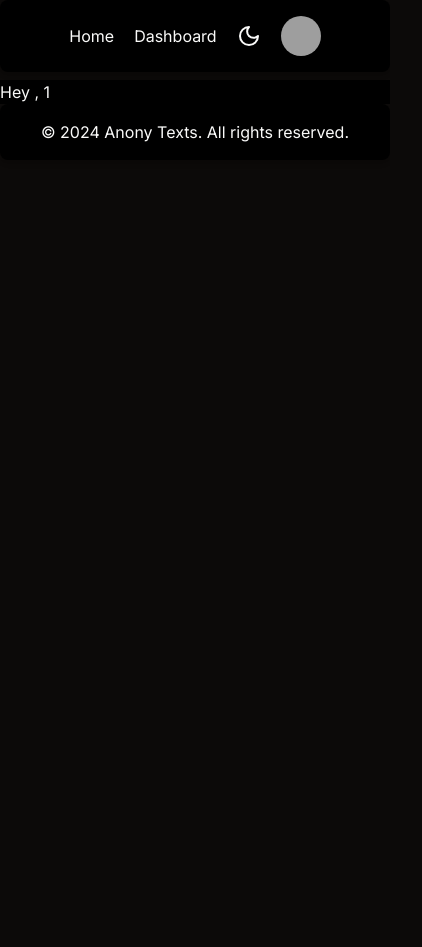
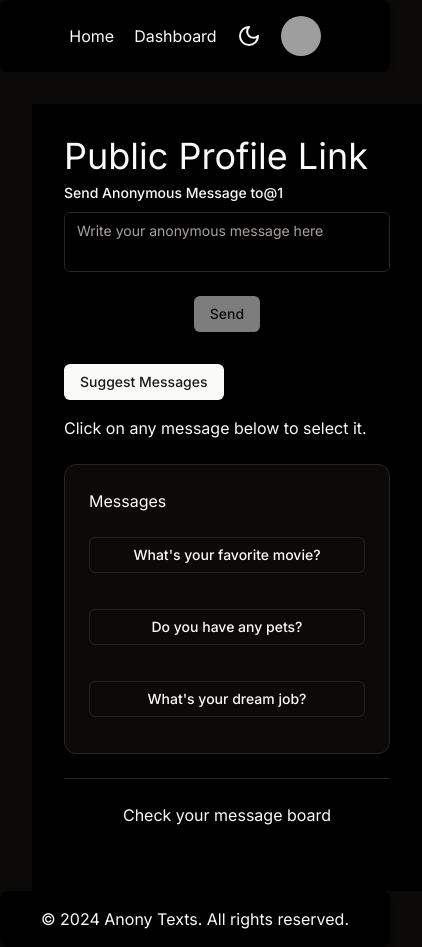
Before and after one commit to sumitcoder01/anony-texts, a Next.js app: page /u/1 in a window 390 px wide. Shown: the whole page, 422 px wide, since content can reach past the window. Before the commit the page ends 844 px from the top, so only its background shows below. Built offline with nearby package versions, Linux system fonts and the light colour scheme; grey boxes are pictures that could not be loaded.

Commit message:
feat : Anonymous Message feature added

```diff
--- a/src/app/(app)/u/[username]/page.tsx
+++ b/src/app/(app)/u/[username]/page.tsx
@@ -1,15 +1,131 @@
+"use client"
+import { messageSchema } from "@/schemas/messageSchema";
+import { zodResolver } from "@hookform/resolvers/zod";
+import { useState } from "react";
+import { useForm } from "react-hook-form";
+import * as z from 'zod';
+import axios, { AxiosError } from 'axios';
+import { APIResponse } from "@/types/ApiResponse";
+import { useToast } from "@/components/ui/use-toast";
+import { Form, FormControl, FormField, FormItem, FormLabel, FormMessage } from "@/components/ui/form";
+import { Textarea } from "@/components/ui/textarea"
+import { CircularLoader } from "@/components/specific/CircularLoader";
+import { Button } from "@/components/ui/button";
+import { Card, CardContent, CardHeader } from "@/components/ui/card";
+import { parseStringMessages } from "@/lib/parseStringMessages";
+import { Separator } from "@/components/ui/separator";
+import Link from "next/link";
 
-export type MessageUserProps = {
+export type SendMessageProps = {
     params: { username: string }
 }
 
-const MessageUser = ({ params }: MessageUserProps) => {
+const initialMessageString =
+    "What's your favorite movie?||Do you have any pets?||What's your dream job?";
+
+const SendMessage = ({ params }: SendMessageProps) => {
+    const [isLoading, setIsLoading] = useState<boolean>(false);
     const { username } = params;
+    const { toast } = useToast();
+
+    const form = useForm<z.infer<typeof messageSchema>>({
+        resolver: zodResolver(messageSchema),
+    });
+
+    const handleMessageClick = (message: string) => {
+        form.setValue('content', message);
+    };
+
+    const messageContent = form.watch("content");
+
+    const onSubmit = async (data: z.infer<typeof messageSchema>) => {
+        setIsLoading(true);
+        try {
+            const response = await axios.post<APIResponse>('/api/send-message', {
+                ...data,
+                username,
+            });
+
+            toast({
+                title: response.data.message,
+                variant: 'default',
+            });
+
+            form.reset({ ...form.getValues(), content: '' });
+        } catch (error) {
+            const axiosError = error as AxiosError<APIResponse>;
+            toast({
+                title: 'Error',
+                description:
+                    axiosError.response?.data.message ?? 'Failed to sent message',
+                variant: 'destructive',
+            });
+        } finally {
+            setIsLoading(false);
+        }
+    };
+
     return (
-        <div className="bg-white dark:bg-black">
-            Hey , {username}
+        <div className="w-full max-w-6xl bg-white dark:bg-black mt-8 p-8 mx-8 md:mx-6 lg:mx-auto">
+            <h1 className="text-4xl lg:text-5xl mb-1">Public Profile Link</h1>
+            <Form {...form}>
+                <form onSubmit={form.handleSubmit(onSubmit)} className="space-y-6">
+                    <FormField
+                        name="content"
+                        control={form.control}
+                        render={({ field }) => (
+                            <FormItem>
+                                <FormLabel>Send Anonymous Message to@{username}</FormLabel>
+                                <FormControl>
+                                    <Textarea
+                                        placeholder="Write your anonymous message here"
+                                        className="resize-none"
+                                        {...field}
+                                    />
+                                </FormControl>
+                                <FormMessage />
+                            </FormItem>
+                        )}
+                    />
+                    <div className="flex justify-center">
+                        {
+                            isLoading ?
+                                (
+                                    <div className="flex items-center"><CircularLoader className="h-6 w-6 mr-2 animate-spin" /> Please wait</div>
+                                )
+                                :
+                                (
+                                    <Button type="submit" disabled={!messageContent || isLoading}>Send</Button>
+                                )
+                        }
+                    </div>
+                </form>
+            </Form>
+            <div className="space-y-6 my-8">
+                <div className="space-y-4">
+                    <Button>Suggest Messages</Button>
+                    <p>Click on any message below to select it.</p>
+                </div>
+                <Card>
+                    <CardHeader>Messages</CardHeader>
+                    <CardContent className="flex flex-col gap-6">
+                        {parseStringMessages(initialMessageString).map((message, index) => (
+                            <Button
+                                key={index}
+                                variant={"outline"}
+                                className="mb-3 py-3"
+                                onClick={() => handleMessageClick(message)}
+                            >{message}</Button>
+                        ))}
+                    </CardContent>
+                </Card>
+                <Separator className="my-6" />
+                <div className="text-center">
+                    <Link href="/dashboard">Check your message board</Link>
+                </div>
+            </div>
         </div>
     )
 }
 
-export default MessageUser
+export default SendMessage
--- a/src/app/api/accept-messages/route.ts
+++ b/src/app/api/accept-messages/route.ts
@@ -21,7 +21,7 @@ export async function POST(request: NextRequest) {
         const { acceptMessages } = await request.json();
 
         // Update the user's message acceptance status
-        const user = UserModel.findByIdAndUpdate(_id, { isAcceptMessages: acceptMessages }, { new: true });
+        const user = await UserModel.findByIdAndUpdate(_id, { isAcceptMessages: acceptMessages }, { new: true });
         if (!user) {
             return NextResponse.json(
                 { success: false, message: 'Unable to find user to update message acceptance status' },
--- a/src/app/api/get-messages/route.ts
+++ b/src/app/api/get-messages/route.ts
@@ -0,0 +1,44 @@
+import dbConnect from "@/lib/dbConnect";
+import { getServerSession } from "next-auth/next";
+import { NextRequest, NextResponse } from "next/server";
+import { authOptions } from "../auth/[...nextauth]/options";
+import UserModel, { Message } from "@/models/User";
+
+
+export async function GET(request: NextRequest) {
+    await dbConnect();
+    try {
+        const session = await getServerSession(authOptions);
+
+        if (!session || !session.user) {
+            return NextResponse.json(
+                { success: false, message: 'Not authenticated' },
+                { status: 401 }
+            );
+        }
+        const { _id } = session.user;
+
+        const user = await UserModel.findOne({ _id });
+
+        if (!user) {
+            return NextResponse.json(
+                { success: false, message: 'User not found' },
+                { status: 404 }
+            );
+        }
+
+        const messages: Message[] = user.messages;
+
+        return NextResponse.json(
+            { successs: true, messages },
+            { status: 200 }
+        );
+
+    } catch (error) {
+        console.error('An unexpected error occurred:', error);
+        return Response.json(
+            { success: false, message: 'Internal server error' },
+            { status: 500 }
+        );
+    }
+}
--- a/src/app/api/send-message/route.ts
+++ b/src/app/api/send-message/route.ts
@@ -36,7 +36,7 @@ export async function POST(request: NextRequest) {
             );
         }
 
-        const updatetUser = UserModel.updateOne(
+        const updatetUser = await UserModel.updateOne(
             { _id: user._id },
             { $push: { messages: { content } } },
             { new: true }
--- a/src/components/specific/MessageCard.tsx
+++ b/src/components/specific/MessageCard.tsx
@@ -39,8 +39,7 @@ export const MessageCard = ({ message, handleDeleteMessage }: MessageCardProps)
             );
             handleDeleteMessage(message._id as string);
             toast({
-                title: "Success",
-                description: response.data.message
+                title: response.data.message,
             });
         } catch (error) {
             const axiosError = error as AxiosError<APIResponse>;
@@ -55,13 +54,13 @@ export const MessageCard = ({ message, handleDeleteMessage }: MessageCardProps)
 
     return (
         <Card>
-            <CardHeader>
-                <div className="flex justify-start items-center">
+            <CardHeader className="space-y-2">
+                <div className="flex justify-start items-center gap-6">
                     <CardTitle>{message.content}</CardTitle>
                     <AlertDialog>
                         <AlertDialogTrigger asChild>
                             <Button variant='destructive'>
-                                <CloseIcon className="w-5 h-5" />
+                                <CloseIcon className="w-4 h-4" />
                             </Button>
                         </AlertDialogTrigger>
                         <AlertDialogContent>
--- /dev/null
+++ b/src/components/ui/textarea.tsx
@@ -0,0 +1,24 @@
+import * as React from "react"
+
+import { cn } from "@/lib/utils"
+
+export interface TextareaProps
+  extends React.TextareaHTMLAttributes<HTMLTextAreaElement> {}
+
+const Textarea = React.forwardRef<HTMLTextAreaElement, TextareaProps>(
+  ({ className, ...props }, ref) => {
+    return (
+      <textarea
+        className={cn(
+          "flex min-h-[60px] w-full rounded-md border border-input bg-transparent px-3 py-2 text-sm shadow-sm placeholder:text-muted-foreground focus-visible:outline-none focus-visible:ring-1 focus-visible:ring-ring disabled:cursor-not-allowed disabled:opacity-50",
+          className
+        )}
+        ref={ref}
+        {...props}
+      />
+    )
+  }
+)
+Textarea.displayName = "Textarea"
+
+export { Textarea }
--- a/src/constants/aiPromt.ts
+++ b/src/constants/aiPromt.ts
@@ -1 +1,2 @@
 export const prompt = "Create a list of three open-ended and engaging questions formatted as a single string. Each question should be separated by '||'. These questions are for an anonymous social messaging platform, like Qooh.me, and should be suitable for a diverse audience. Avoid personal or sensitive topics, focusing instead on universal themes that encourage friendly interaction. For example, your output should be structured like this: 'What’s a hobby you’ve recently started?||If you could have dinner with any historical figure, who would it be?||What’s a simple thing that makes you happy?'. Ensure the questions are intriguing, foster curiosity, and contribute to a positive and welcoming conversational environment.";
+export const specialChar = '||';
--- /dev/null
+++ b/src/lib/parseStringMessages.ts
@@ -0,0 +1,5 @@
+import { specialChar } from "@/constants/aiPromt"
+
+export const parseStringMessages = (message: string): string[] => {
+    return message.split(specialChar);
+}
```
Also changed, not shown: src/app/(app)/dashboard/page.tsx (+5 -5 lines), src/app/api/suggest-messages/route.ts (+7 -24 lines).
